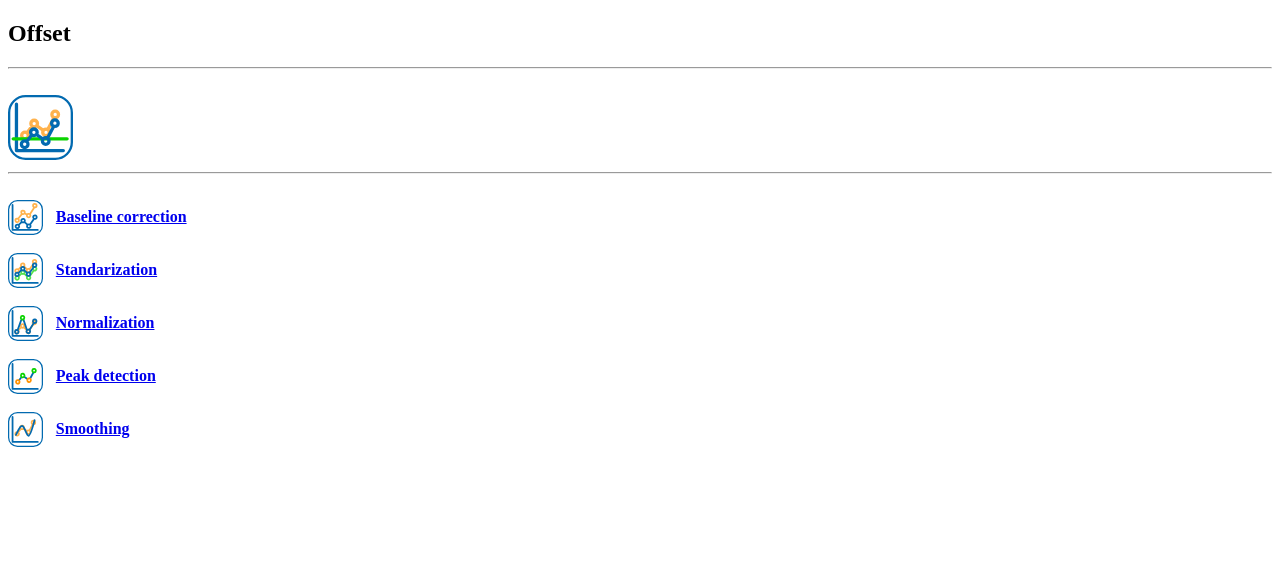
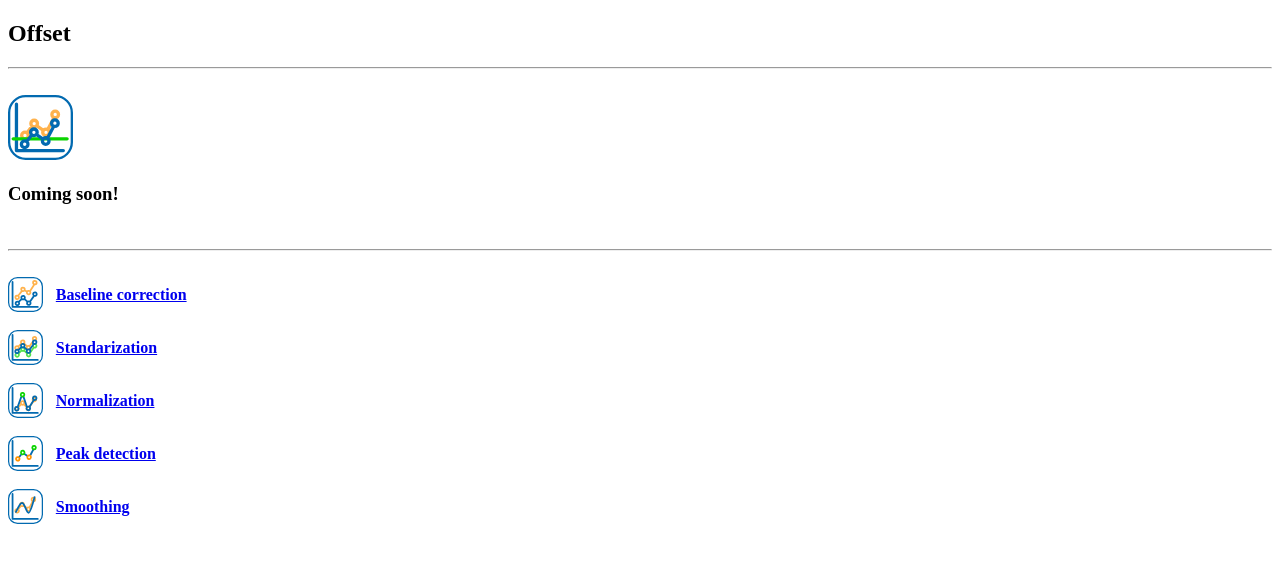
Before and after one commit to SFTechnologies/spectrify-docs, a Next.js app: page /preprocessing/offset in a window 1280 px wide. Shown: the top 562 px of the page. Built offline with nearby package versions, Linux system fonts and the light colour scheme.

Commit message:
add-coming-soon-info

```diff
--- a/pages/preprocessing/offset.mdx
+++ b/pages/preprocessing/offset.mdx
@@ -1,13 +1,13 @@
 import Image from 'next/image'
 import ImageLink from '/components/ImageLink';
 export const imagePath = "/images/preprocessing/";
-
 
 ## Offset
 <hr />
 <br />
 <Image src={`${imagePath}offset_icon.svg`} alt="offset icon" width={65} height={65} />
 
+### Coming soon!
 
 <br />
 <hr />
--- a/pages/preprocessing/peak_detection.mdx
+++ b/pages/preprocessing/peak_detection.mdx
@@ -6,6 +6,8 @@ export const imagePath = "/images/preprocessing/";
 <hr />
 <br />
 <Image src={`${imagePath}peak_detection_icon.svg`} alt="peak detection icon" width={65} height={65} />
+
+### Coming soon!
 
 <br />
 <hr />
```
